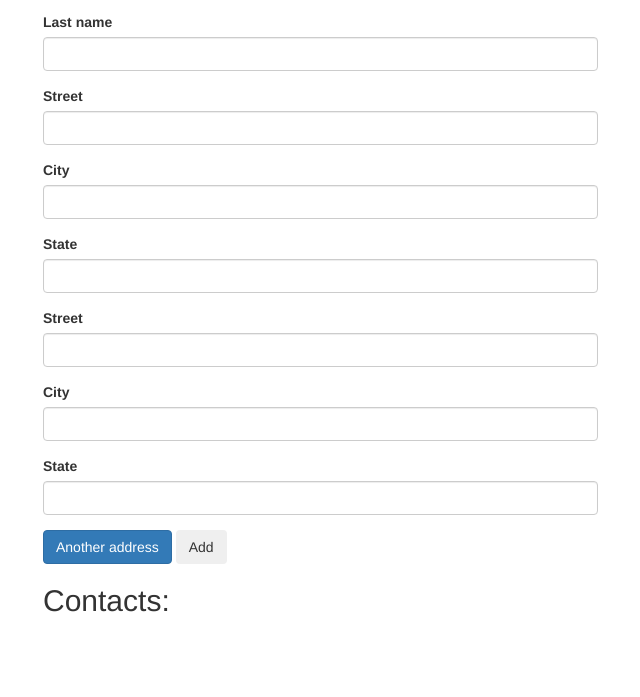
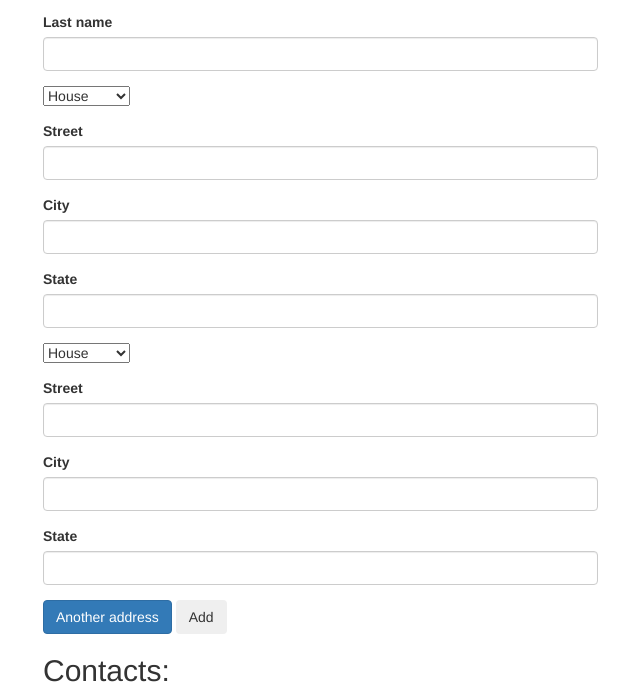
Before and after one commit to NoahNim/addressbook, a plain HTML site: page index.html in a window 1280 px wide. Both pictures are taken after a click on the element "Another address". Shown: the part 195-892 px from the top of the page, without its empty margins (27-667 px from the left). Before the commit the page ends 822 px from the top, so only its background shows below. Drawn offline with Linux system fonts and the light colour scheme.

Commit message:
create type of residence to addresses, and removes extra address fields on submit

```diff
--- a/index.html
+++ b/index.html
@@ -28,6 +28,13 @@
             <div id="new-addresses">
               <div class="new-address">
                 <div class="form-group">
+                  <select class="new-type">
+                    <option value="House">House</option>
+                    <option value="Apartment">Apartment</option>
+                    <option value="Tent">Tent</option>
+                  </select>
+                </div>
+                <div class="form-group">
                   <label for="new-street">Street</label>
                   <input type="text" class="form-control new-street">
                 </div>
@@ -44,7 +51,7 @@
 
             <span class="btn btn-primary" id="add-address">Another address</span>
 
-            <button type="submit" class="btn">Add</button>
+            <button type="submit" class="btn" id="add">Add</button>
           </form>
 
           <h2>Contacts:</h2>
--- a/js/scripts.js
+++ b/js/scripts.js
@@ -4,7 +4,8 @@ function Contact(first, last){
   this.addresses = [];
 }
 
-function Address(street, city, state) {
+function Address(type, street, city, state) {
+  this.type = type;
   this.street = street;
   this.city = city;
   this.state = state;
@@ -15,13 +16,20 @@ Contact.prototype.fullName = function() {
 }
 
 Address.prototype.fullAddress = function() {
-  return this.street + ", " + this.city + ", " + this.state;
+  return "Type of Residence: " + this.type + ", " + this.street + ", " + this.city + ", " + this.state;
 }
 
 $(document).ready(function() {
 
   $("#add-address").click(function() {
-    $("#new-addresses").append('<div class="new-address">' +
+    $("#new-addresses").append('<div class="extra-address">' +
+                                '<div class="form-group">' +
+                                '<select class="new-type">' +
+                                  '<option value="House">House</option>' +
+                                  '<option value="Apartment">Apartment</option>' +
+                                  '<option value="Tent">Tent</option>' +
+                                '</select>' +
+                                '</div>' +
                                  '<div class="form-group">' +
                                    '<label for="new-street">Street</label>' +
                                    '<input type="text" class="form-control new-street">' +
@@ -35,20 +43,23 @@ $(document).ready(function() {
                                    '<input type="text" class="form-control new-state">' +
                                  '</div>' +
                                '</div>');
+
   });
 
   $("form#new-contact").submit(function(event) {
     event.preventDefault();
+    $(".extra-address").remove(".extra-address");
 
     var inputtedFirstName = $("input#new-first-name").val();
     var inputtedLastName = $("input#new-last-name").val();
     var newContact = new Contact(inputtedFirstName, inputtedLastName);
 
     $(".new-address").each(function() {
+      var inputtedType = $(".new-type").val();
       var inputtedStreet = $(this).find("input.new-street").val();
       var inputtedCity = $(this).find("input.new-city").val();
       var inputtedState = $(this).find("input.new-state").val();
-      var newAddress = new Address(inputtedStreet, inputtedCity, inputtedState)
+      var newAddress = new Address(inputtedType, inputtedStreet, inputtedCity, inputtedState)
       newContact.addresses.push(newAddress)
     });
 
@@ -67,9 +78,10 @@ $(document).ready(function() {
 
     $("input#new-first-name").val("");
     $("input#new-last-name").val("");
+    $(".new-type").val("");
     $("input.new-street").val("");
     $("input.new-city").val("");
     $("input.new-state").val("");
+  });
 
-  });
 });
```
